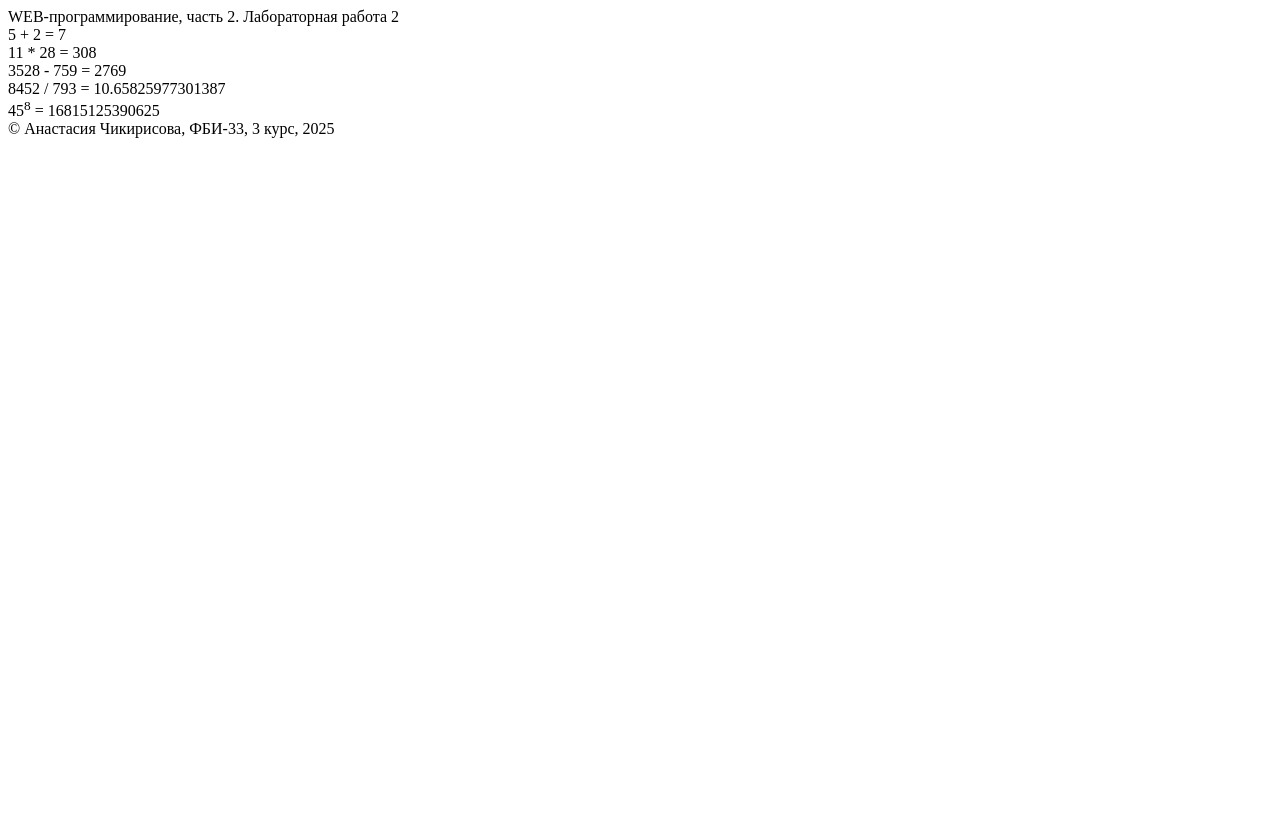
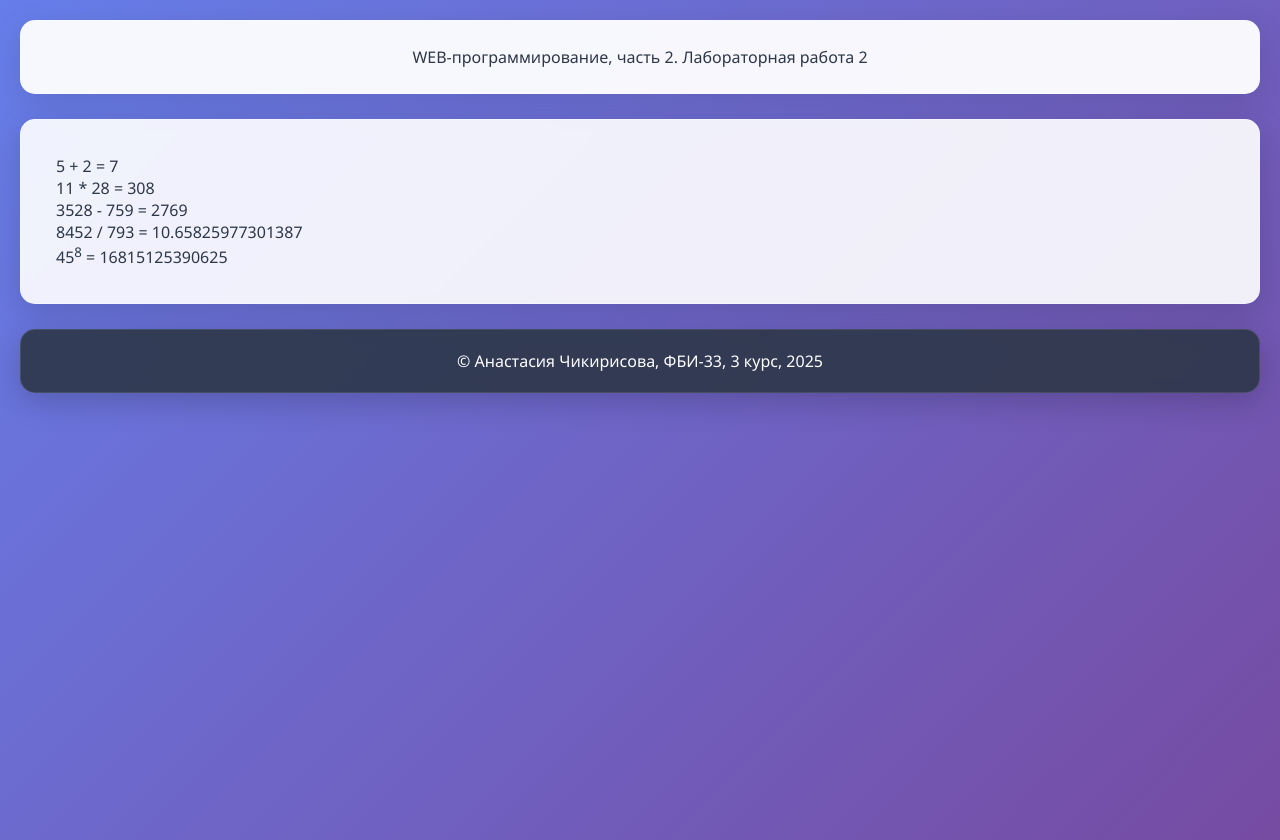
Before and after one commit to sqwnast0/web-back-labs, a Flask app: page /lab2/example in a window 1280 px wide. Before the commit the page ends 138 px from the top, so only its background shows below. Run offline with Flask 3, Linux system fonts and the light colour scheme.

Commit message:
Подключение стилей

```diff
--- /dev/null
+++ b/static/main.css
@@ -0,0 +1,69 @@
+body {
+    background: linear-gradient(135deg, #667eea 0%, #764ba2 100%);
+    color: #2d3748;
+    font-family: 'Segoe UI', Tahoma, Geneva, Verdana, sans-serif;
+    margin: 0;
+    padding: 20px;
+    min-height: 100vh;
+}
+
+header {
+    background: rgba(255, 255, 255, 0.95);
+    backdrop-filter: blur(10px);
+    color: #2d3748;
+    padding: 25px;
+    text-align: center;
+    border-radius: 15px;
+    margin-bottom: 25px;
+    box-shadow: 0 8px 32px rgba(0, 0, 0, 0.1);
+    border: 1px solid rgba(255, 255, 255, 0.2);
+}
+
+main {
+    background: rgba(255, 255, 255, 0.9);
+    backdrop-filter: blur(5px);
+    padding: 35px;
+    border-radius: 15px;
+    margin-bottom: 25px;
+    box-shadow: 0 8px 32px rgba(0, 0, 0, 0.15);
+    border: 1px solid rgba(255, 255, 255, 0.3);
+}
+
+footer {
+    background: rgba(45, 55, 72, 0.9);
+    backdrop-filter: blur(10px);
+    color: white;
+    padding: 20px;
+    text-align: center;
+    border-radius: 15px;
+    box-shadow: 0 8px 32px rgba(0, 0, 0, 0.2);
+    border: 1px solid rgba(255, 255, 255, 0.1);
+}
+
+h1 {
+    background: linear-gradient(135deg, #667eea, #764ba2);
+    -webkit-background-clip: text;
+    -webkit-text-fill-color: transparent;
+    background-clip: text;
+    text-align: center;
+    font-size: 2.5em;
+    margin: 0;
+    font-weight: 700;
+}
+
+img {
+    width: 420px;
+    height: 280px;
+    display: block;
+    margin: 25px auto;
+    border: none;
+    border-radius: 12px;
+    box-shadow: 0 12px 24px rgba(0, 0, 0, 0.3);
+    transition: transform 0.3s ease, box-shadow 0.3s ease;
+    object-fit: cover;
+}
+
+img:hover {
+    transform: translateY(-5px) scale(1.02);
+    box-shadow: 0 16px 32px rgba(0, 0, 0, 0.4);
+}
--- a/templates/example.html
+++ b/templates/example.html
@@ -4,6 +4,7 @@
     <meta charset="UTF-8">
     <meta name="viewport" content="width=device-width, initial-scale=1.0">
     <title>Анастасия Чикирисова. Лабораторная работа {{ number }}</title>
+    <link rel="stylesheet" href="{{ url_for('static', filename='main.css') }}">
 </head>
 <body>
     <header>
```
